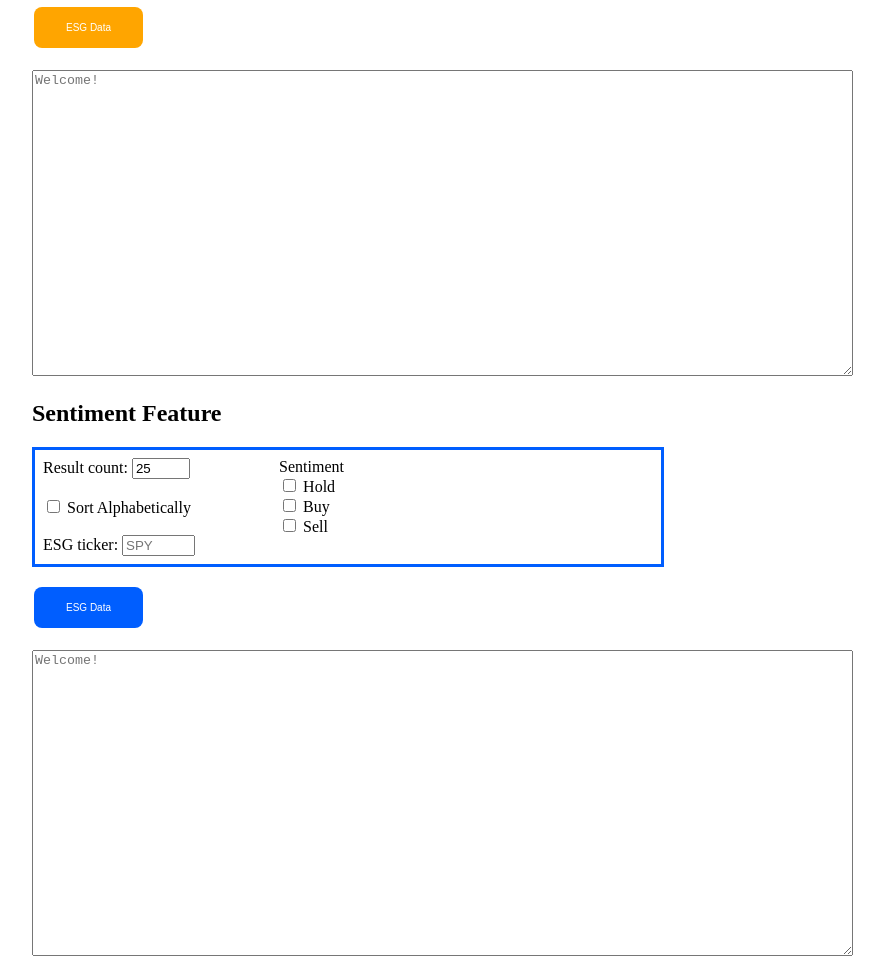
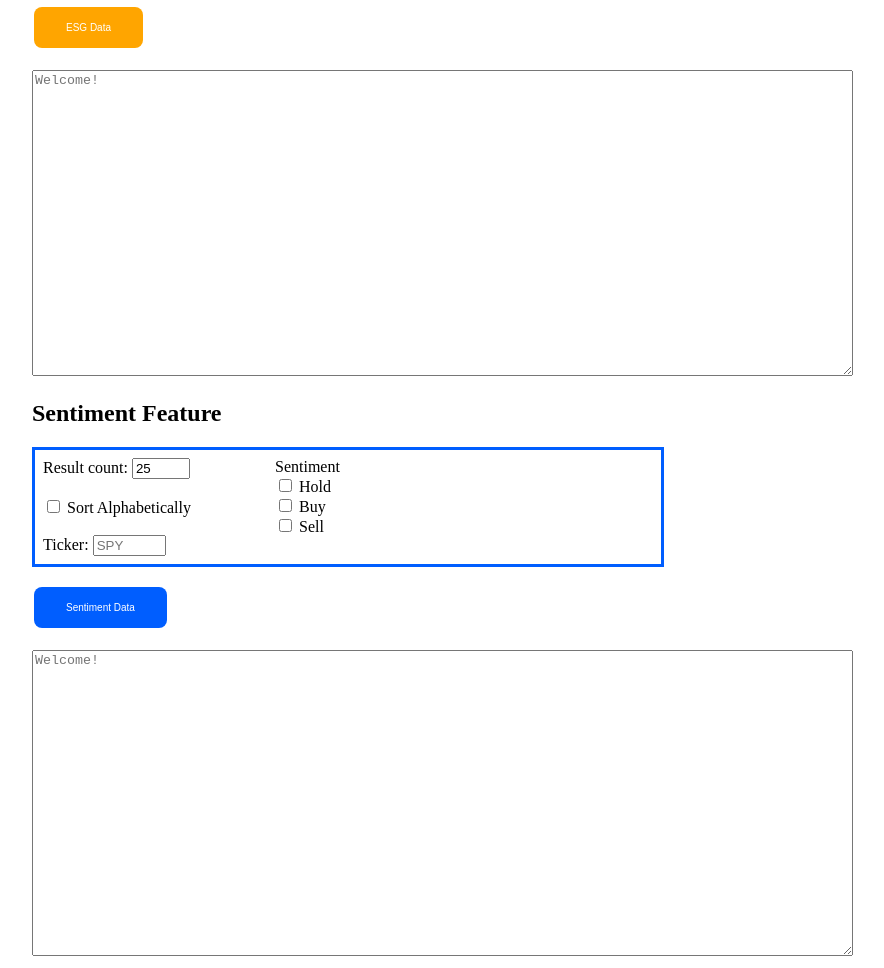
Before and after one commit to theaman249/cos730Ass2, a plain HTML site: page frontend/index.html in a window 1280 px wide. Shown: the part 990-1958 px from the top of the page, without its empty margins (292-1176 px from the left). Drawn offline with Linux system fonts and the light colour scheme; no server answers.

Commit message:
Minor fixes to the frontEnd

```diff
--- a/frontend/index.html
+++ b/frontend/index.html
@@ -125,7 +125,7 @@
                 <input type="checkbox" id="chbSortAlphabetically_sentiment" name="chbSortAlphabetically_sentiment">
                 <label for="chbSortAlphabetically_sentiment"> Sort Alphabetically</label><br><br>
 
-                <label for="inSentimentTicker">ESG ticker:</label>
+                <label for="inSentimentTicker">Ticker:</label>
                 <input type="text" id="inSentimentTicker" name="inSentimentTicker" max="100" placeholder="SPY" style="width: 65px;" value="">
             </span>
 
@@ -144,7 +144,7 @@
 
         <div>
             <span class="inline-block">
-                <button class="button-styling-1" onclick="getSentimentData()" style="background-color:  rgb(0, 94, 255);">ESG Data</button>
+                <button class="button-styling-1" onclick="getSentimentData()" style="background-color:  rgb(0, 94, 255);">Sentiment Data</button>
             </span>
         </div>
 
```
